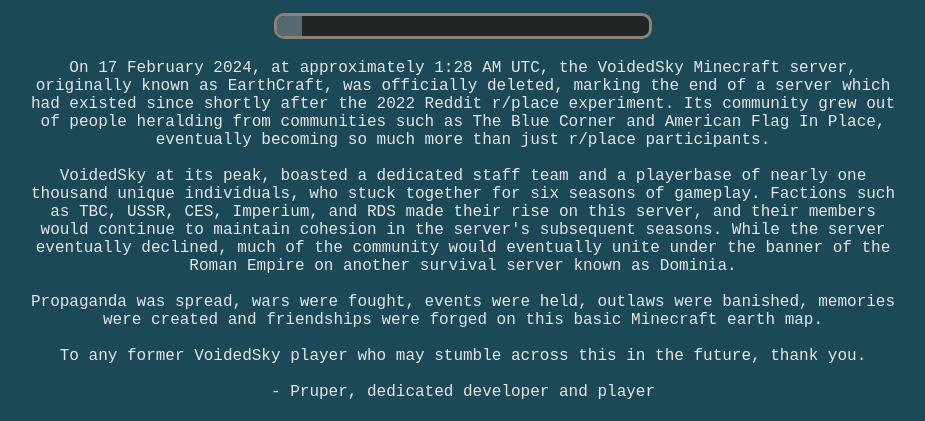
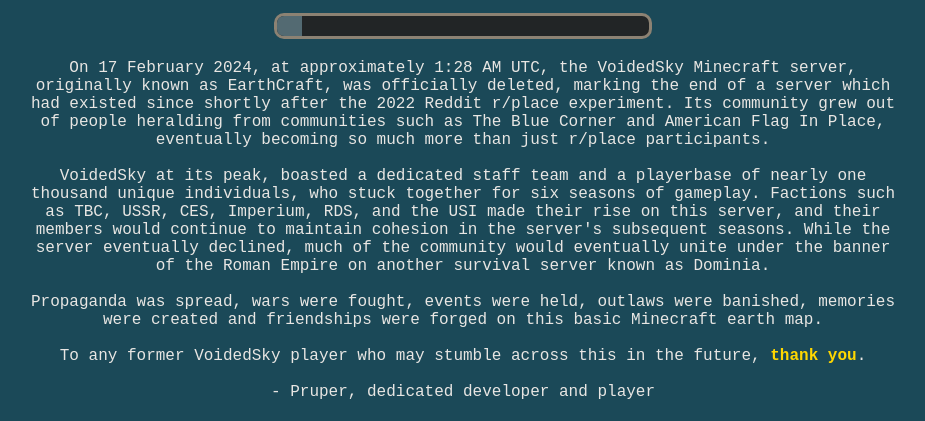
Before and after one commit to Pruper/ripvoidedsky, a plain HTML site: page index.html in a window 1280 px wide. Shown: the part 586-1007 px from the top of the page, without its empty margins (177-1102 px from the left). Drawn offline with Linux system fonts and the light colour scheme.

Commit message:
Added USI (cybered)
Thanks Cybered

```diff
--- a/index.html
+++ b/index.html
@@ -64,11 +64,11 @@
         <p id="desc">
             On 17 February 2024, at approximately 1:28 AM UTC, the VoidedSky Minecraft server, originally known as EarthCraft, was officially deleted, marking the end of a server which had existed since shortly after the 2022 Reddit r/place experiment. Its community grew out of people heralding from communities such as The Blue Corner and American Flag In Place, eventually becoming so much more than just r/place participants.
             <br><br>
-            VoidedSky at its peak, boasted a dedicated staff team and a playerbase of nearly one thousand unique individuals, who stuck together for six seasons of gameplay. Factions such as TBC, USSR, CES, Imperium, and RDS made their rise on this server, and their members would continue to maintain cohesion in the server's subsequent seasons. While the server eventually declined, much of the community would eventually unite under the banner of the Roman Empire on another survival server known as Dominia.
+            VoidedSky at its peak, boasted a dedicated staff team and a playerbase of nearly one thousand unique individuals, who stuck together for six seasons of gameplay. Factions such as TBC, USSR, CES, Imperium, RDS, and the USI made their rise on this server, and their members would continue to maintain cohesion in the server's subsequent seasons. While the server eventually declined, much of the community would eventually unite under the banner of the Roman Empire on another survival server known as Dominia.
             <br><br>
             Propaganda was spread, wars were fought, events were held, outlaws were banished, memories were created and friendships were forged on this basic Minecraft earth map.
             <br><br>
-            To any former VoidedSky player who may stumble across this in the future, thank you.
+            To any former VoidedSky player who may stumble across this in the future, <gold><strong>thank you</strong></gold>.
             <br><br>
             - Pruper, dedicated developer and player
         </p>
```
